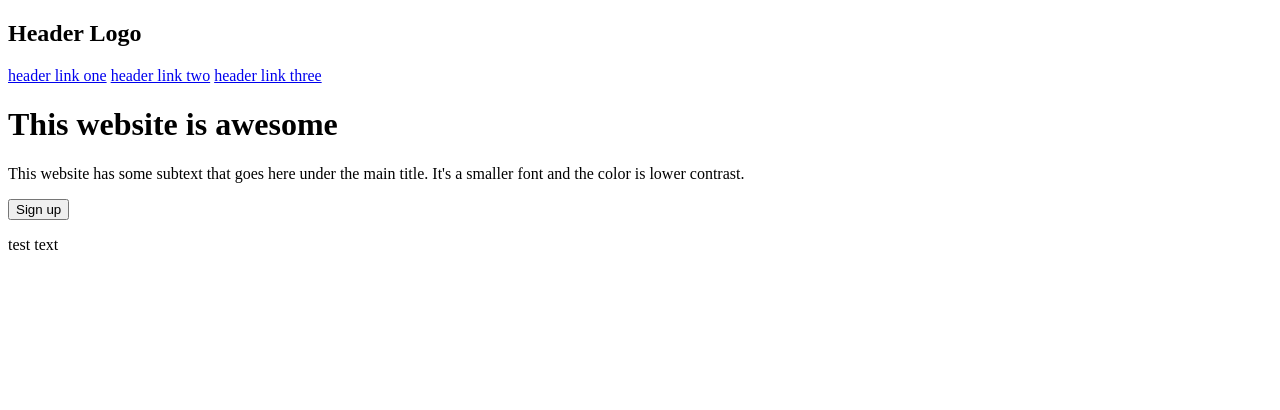
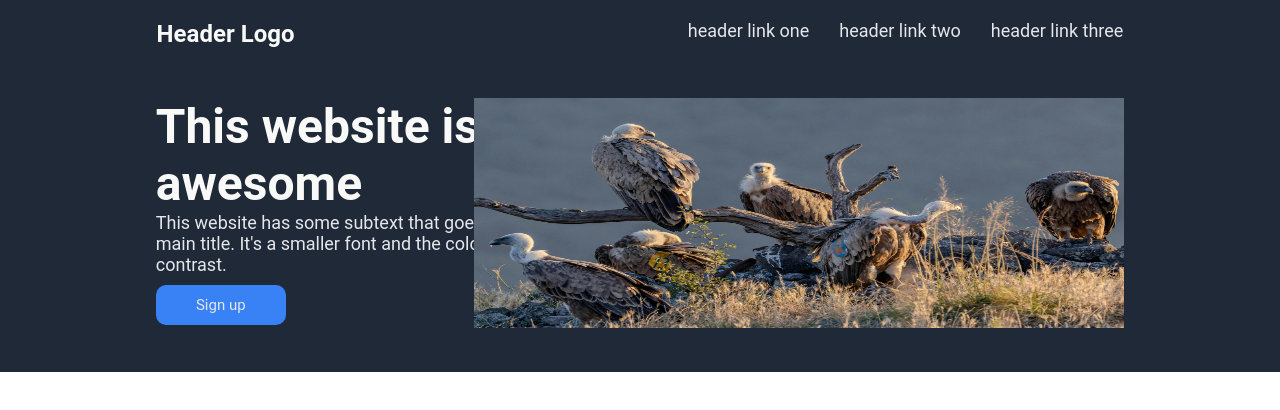
Before and after one commit to romnoelp/landing-page, a plain HTML site: page index.html in a window 1280 px wide. Drawn offline with Linux system fonts and the light colour scheme.

Commit message:
Finished the first section
Applied the appropriate styling for the first section.

```diff
--- a/index.html
+++ b/index.html
@@ -18,16 +18,25 @@
       </div>
       <div class="content">
         <div class="left-text">
-          <h1 class="title">This website is awesome</h1>
+          <h1 class="title">
+            This website is <br />
+            awesome
+          </h1>
           <p class="description">
-            This website has some subtext that goes here under the main title.
-            It's a smaller font and the color is lower contrast.
+            This website has some subtext that goes here under the <br />
+            main title. It's a smaller font and the color is lower <br />
+            contrast.
           </p>
-          <button class="sign-up-button"><span class="sign-up-text">Sign up</span></button>
+          <button class="sign-up-button">
+            <span class="sign-up-text">Sign up</span>
+          </button>
         </div>
         <div class="right-image">
-            <!-- <img src="images/stock-photo.jpg" alt="stock-photo"> -->
-             <p>test text</p>
+          <img
+            class="image-placeholder"
+            src="images/stock-photo.jpg"
+            alt="stock-photo"
+          />
         </div>
       </div>
     </div>
--- a/style.css
+++ b/style.css
@@ -0,0 +1,80 @@
+* {
+    margin: 0;
+    font-family: Roboto;
+}
+
+.first-section {
+    background-color: #1F2937;
+    display: flex;
+    flex-direction: column;
+    justify-content: space-around;
+    padding: 20px 100px;
+}
+
+.header {
+    display: flex;
+    justify-content: space-around;
+    gap: 280px;
+}
+
+.header-logo{
+    font-size: 24px;
+    color: #F9FAF8;
+}
+
+.header-links {
+    display: flex;
+    gap: 30px;
+}
+
+a {
+    font-size: 18px;
+    color: #E5E7EB;
+    text-decoration: none;
+}
+
+.content {
+    padding: 20px;
+    padding-top: 50px;
+    display: flex;
+    flex-direction: row;
+    justify-content: space-around;
+}
+
+.title {
+    font-size: 48px;
+    color: #F9FAF8;
+}
+
+.description {
+    font-size: 18px;
+    color: #E5E7EB;
+}
+
+.sign-up-button {
+    background-color: #3882F6;
+    border-radius: 10px;
+    height: 40px;
+    width: 130px;
+    border: 0;
+    margin-top: 10px;
+}
+
+.left-text {
+    margin-right: -100px;
+}
+
+.right-image {
+    margin-left: -100px;
+}
+
+.sign-up-text {
+    color: #E5E7EB;
+    font-size: 15px;
+}
+
+
+.image-placeholder {
+    width: 650px;
+    height: 230px;
+}
```
